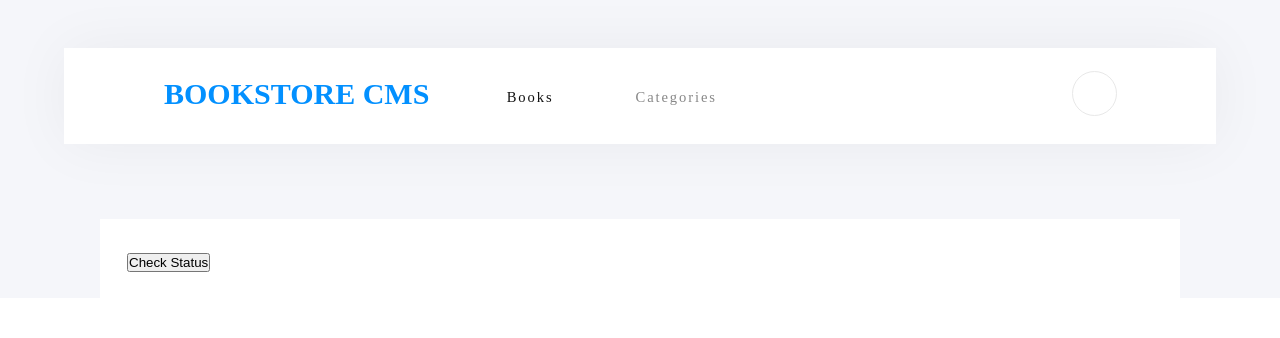
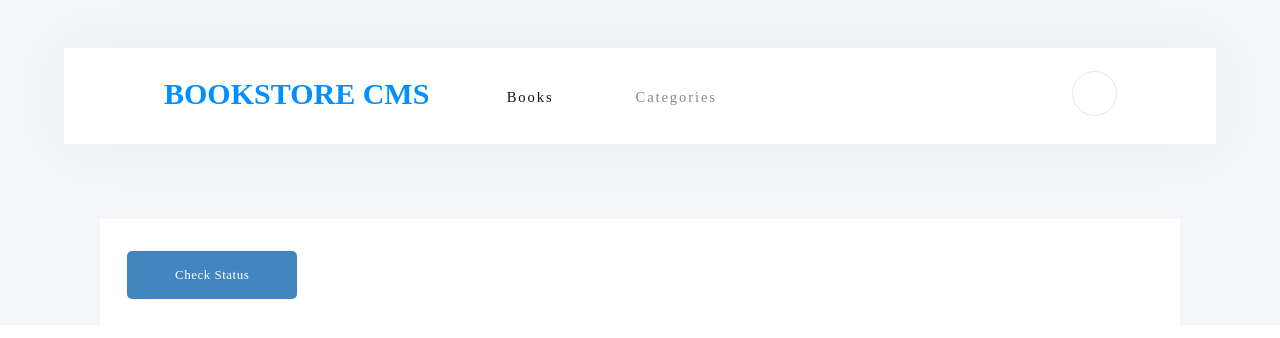
Before and after one commit to Bettenoch/React-Bookstore, a React (Create React App) app: page /Categories in a window 1280 px wide. Shown: the top 338 px of the page. Built offline with nearby package versions, Linux system fonts and the light colour scheme; some icons are missing.

Commit message:
Style category page.

```diff
--- a/src/styles/Categories.css
+++ b/src/styles/Categories.css
@@ -8,3 +8,16 @@
     padding-bottom: 10rem;
 
 }
+
+.check-status-btn {
+    background-color: #4386bf;
+    color: #fff;
+    padding: 1rem 3rem;
+    border:none;
+  font-family: RobotoSlab;
+  font-size: 0.813rem;
+  font-weight: 300;
+  letter-spacing: 0.5px;
+  text-align: center;
+  border-radius: 5px;
+}
```
